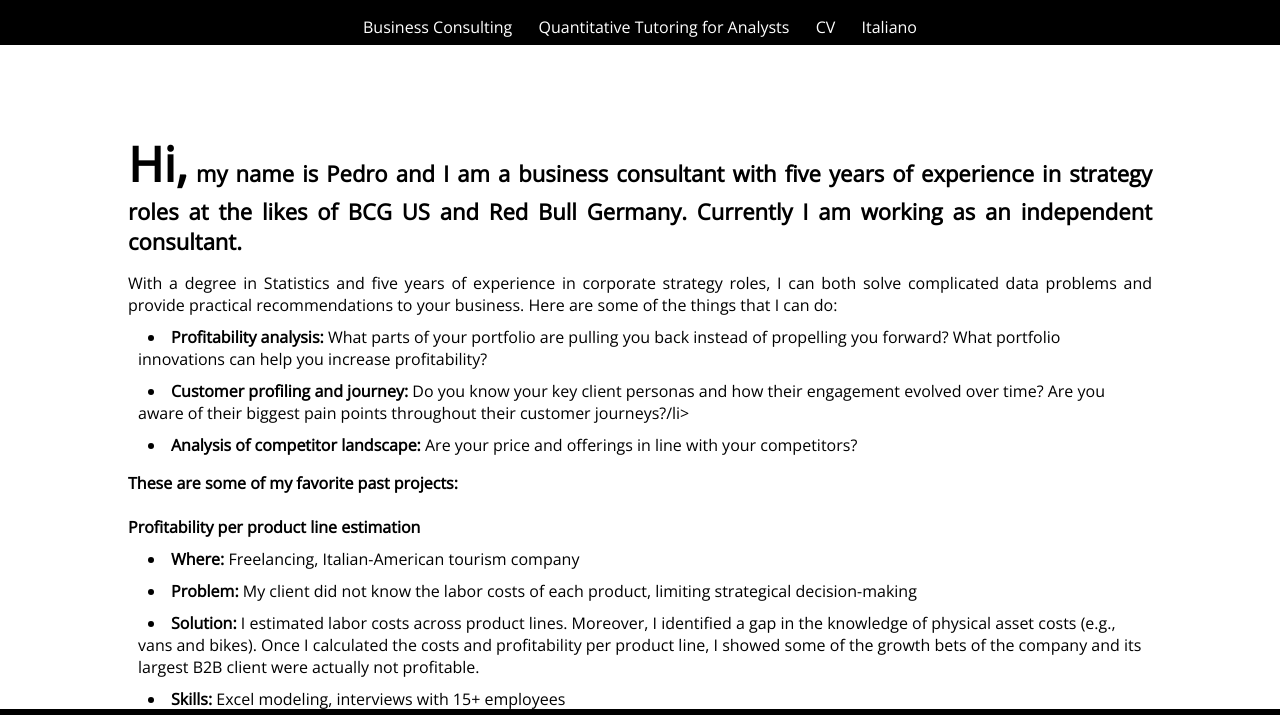
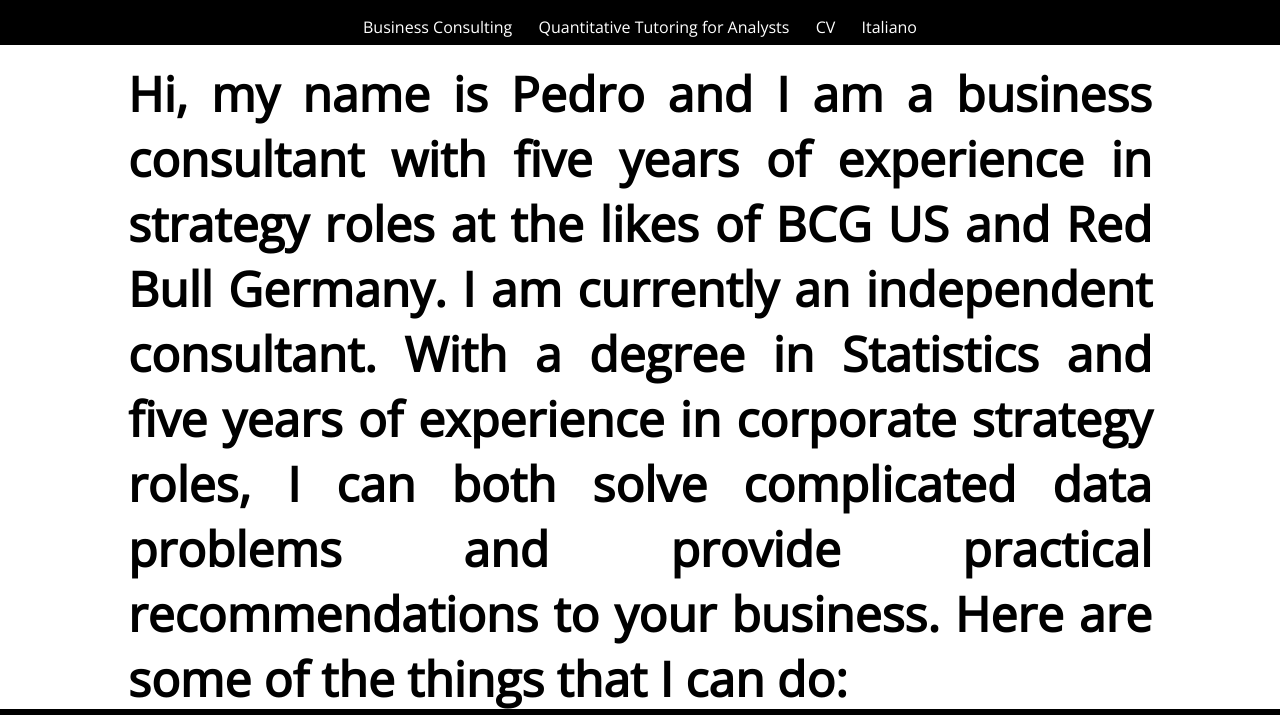
Before and after one commit to girardip/girardip.github.io, a plain HTML site: page index2.html in a window 1280 px wide. Shown: the part 51-766 px from the top of the page. Drawn offline with nearby package versions, Linux system fonts and the light colour scheme.

Commit message:
Update index2.html

```diff
--- a/index2.html
+++ b/index2.html
@@ -73,16 +73,13 @@
     <main>
 
             <div class="main_text-container">
-                <p class="ex1">
-                <font size="+16">Hi,</font> my name is Pedro and I am a business consultant with five years of experience in strategy roles at the likes of BCG US and Red Bull Germany. Currently I am working as an independent consultant. </p>
 
-
-                <p class="main_text2">With a degree in Statistics and five years of experience in corporate strategy roles, I can both solve complicated data problems and provide practical recommendations to your business. Here are some of the things that I can do:
+                <p class="main_text2"><font size="+8"><b>Hi, my name is Pedro and I am a business consultant with five years of experience in strategy roles at the likes of BCG US and Red Bull Germany. I am currently an independent consultant. With a degree in Statistics and five years of experience in corporate strategy roles, I can both solve complicated data problems and provide practical recommendations to your business. Here are some of the things that I can do:</font></b>
                     <li><b>Profitability analysis:</b>  What parts of your portfolio are pulling you back instead of propelling you forward? What portfolio innovations can help you increase profitability? </li>
                     <li><b>Customer profiling and journey:</b>  Do you know your key client personas and how their engagement evolved over time? Are you aware of their biggest pain points throughout their customer journeys?/li>
                     <li><b>Analysis of competitor landscape:</b> Are your price and offerings in line with your competitors?</li></p>
 
-                <p class="main_text2"><b>These are some of my favorite past projects: <Br><Br>
+                <p class="main_text2"><b><font size="+8">These are some of my favorite past projects: </font><Br><Br>
                     Profitability per product line estimation </b>
 					<li><b>Where:</b> Freelancing, Italian-American tourism company</li>
 					<li><b>Problem:</b> My client did not know the labor costs of each product, limiting strategical decision-making</li>
```
